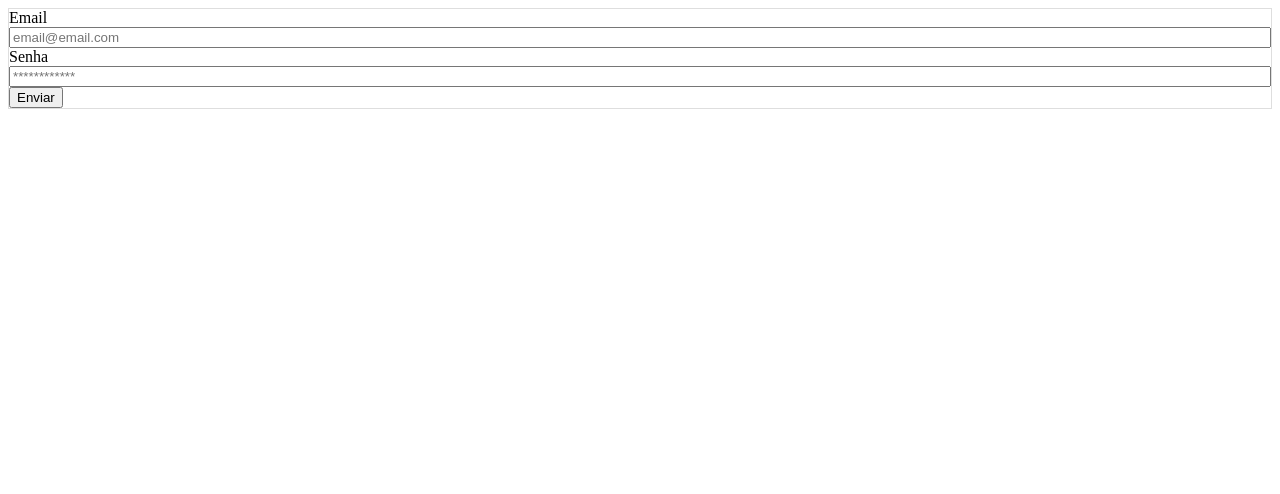
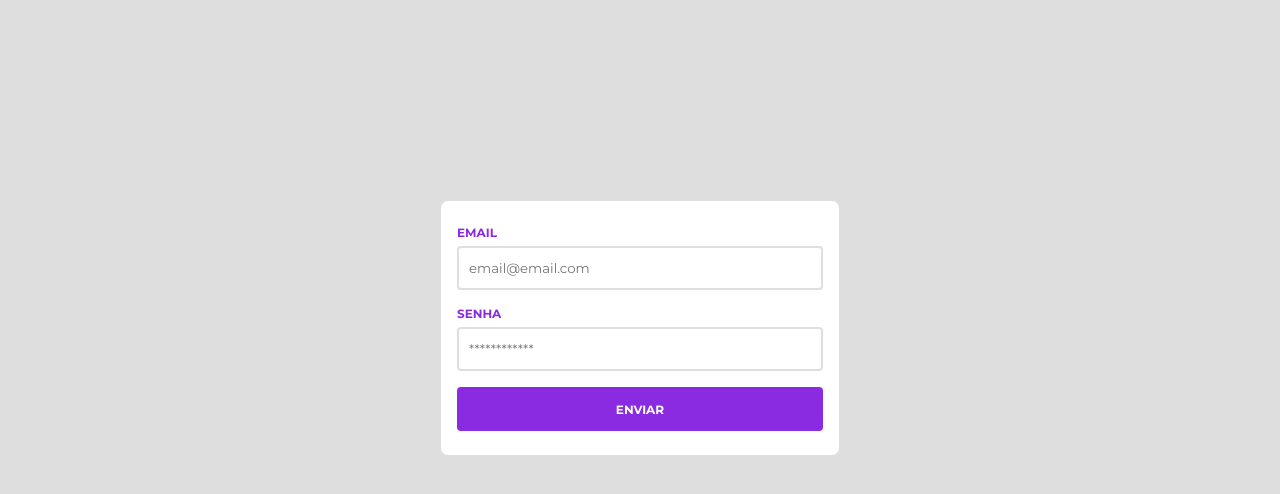
Before and after one commit to nandogirao/html-aula4, a plain HTML site: page index.html in a window 1280 px wide. Drawn offline with Linux system fonts and the light colour scheme.

Commit message:
estilização

```diff
--- a/index.css
+++ b/index.css
@@ -1,16 +1,60 @@
 * {
+    margin: 0;
+    padding: 0;
+    border: 0;
+    outline: none;
     box-sizing: border-box;
-}
-form{
-border: 1px solid #dedede;
-}
-form label {
-    display: block;
-}
-form input {
-    width: 100%;
-    display: block;
-}
-form button {
+    font-family: "Montserrat", sans-serif;
 
 }
+
+form {
+    width: 400px;
+    background-color: #ffffff;
+    border: 1px solid #dedede;
+    margin: 0 auto;
+    margin-top: 200px;
+    padding: 24px 16px;
+    border-radius: 8px;
+}
+body{
+    background-color: #dedede;
+}
+form label{
+    display: block;
+    font-size: 12px;
+    font-weight: bold;
+    text-transform: uppercase;
+    margin-bottom: 6px;
+    color: #8a2be2;
+
+}
+form input{
+    width: 100%;
+    height: 44px;
+    display: block;
+    border: 2px solid #dedede;
+    border-radius: 4px;
+    padding-left: 10px;
+    margin-bottom: 16px;
+
+}
+form input:focus{
+border-color: #8a2ce2
+}
+form button{
+    width: 100%;
+    height: 44px;
+    font-weight: bold;
+    text-transform: uppercase;
+    font-size: 12px;
+    border-radius: 4px;
+    background-color: #8a2be2;
+    color: #ffffff;
+    cursor: pointer;
+    transition-duration: 300ms;
+}
+form button:hover{
+    background-color: #6611b6;
+    transition-duration: 300ms;
+}
--- a/index.html
+++ b/index.html
@@ -5,13 +5,17 @@
     <meta charset="UTF-8">
     <meta name="viewport" content="width=device-width, initial-scale=1.0">
     <title>html aula 4</title>
+    <link rel="preconnect" href="https://fonts.googleapis.com">
+    <link rel="preconnect" href="https://fonts.gstatic.com" crossorigin>
+    <link href="https://fonts.googleapis.com/css2?family=Montserrat:ital,wght@0,100..900;1,100..900&display=swap"
+    rel="stylesheet">
     <link rel="stylesheet" href="index.css">
 </head>
 
 <body>
     <form>
         <label for="email">Email</label>
-        <input id="email" type= "email" placeholder="email@email.com" required>
+        <input id="email" type="email" placeholder="email@email.com" required>
         <label for="Senha">Senha</label>
         <input id="senha" type="password" placeholder="************" required>
         <!-- <button type="reset">Limpar</button> -->
```
